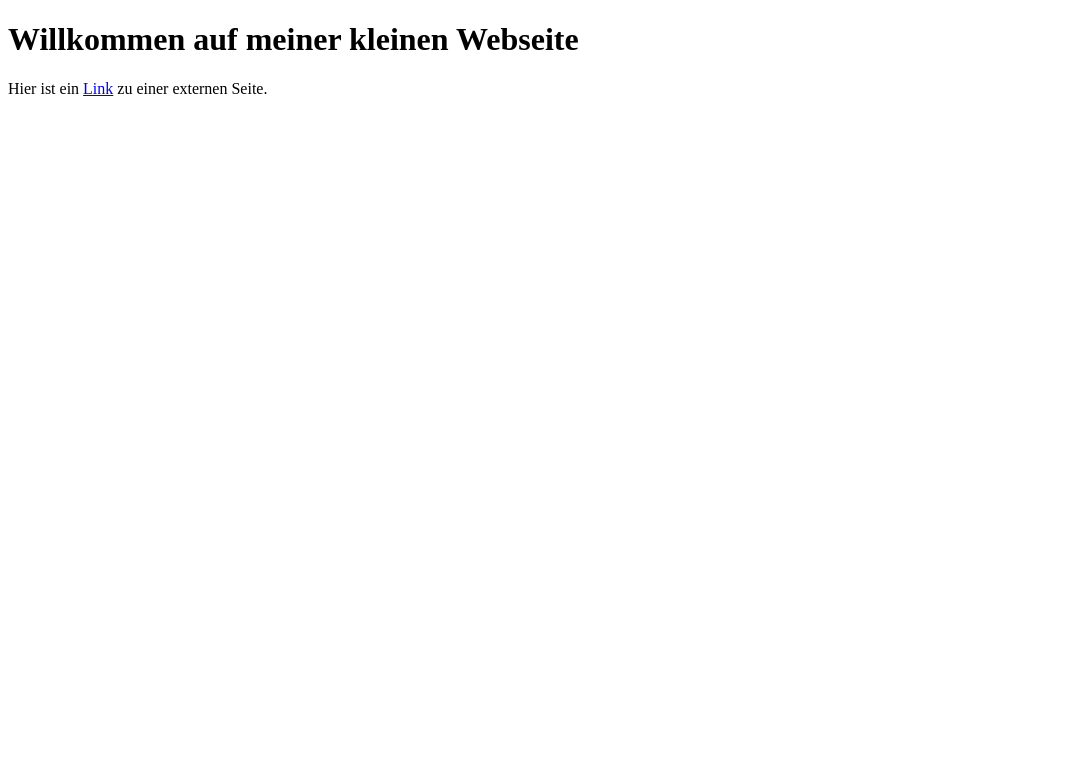
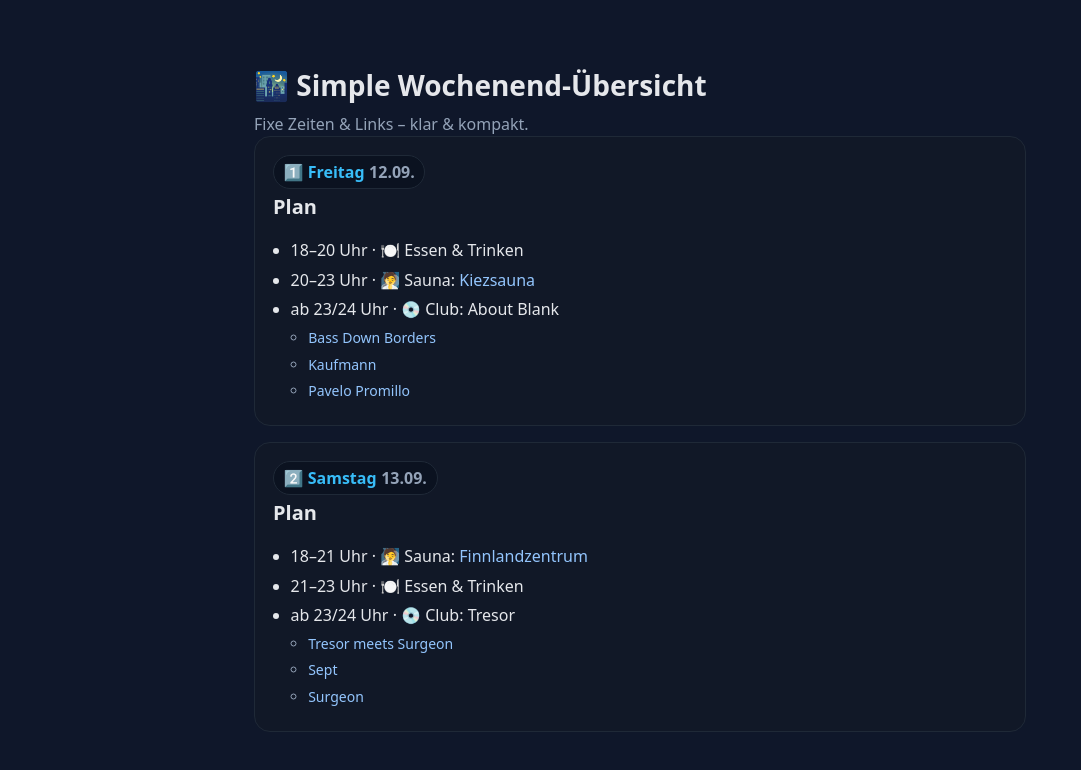
Before and after one commit to GeraldWagner/disco, a plain HTML site: page index.html in a window 1280 px wide. Shown: the whole page, without its empty margins (0-1081 px from the left). Drawn offline with Linux system fonts and the light colour scheme.

Commit message:
Added Content

```diff
--- a/index.html
+++ b/index.html
@@ -1,10 +1,72 @@
-<!DOCTYPE html>
-<html>
+<!doctype html>
+<html lang="de">
 <head>
-  <title>Meine kleine Webseite</title>
+  <meta charset="utf-8" />
+  <meta name="viewport" content="width=device-width, initial-scale=1" />
+  <title>Wochenend-Plan</title>
+  <style>
+    :root { --bg:#0f172a; --fg:#e5e7eb; --muted:#94a3b8; --card:#111827; --accent:#38bdf8; }
+    *{box-sizing:border-box} body{margin:0;font:16px/1.5 system-ui,Segoe UI,Roboto,Helvetica,Arial;background:var(--bg);color:var(--fg)}
+    .wrap{max-width:820px;margin:40px auto;padding:24px}
+    header h1{margin:0 0 6px;font-size:28px}
+    header p{margin:0;color:var(--muted)}
+    .grid{display:grid;gap:16px}
+    .card{background:var(--card);border:1px solid #1f2937;border-radius:16px;padding:18px}
+    .tag{display:inline-flex;align-items:center;gap:.5ch;padding:.25rem .6rem;border-radius:999px;background:#0b1220;border:1px solid #1f2937;color:var(--accent);font-weight:600}
+    h2{margin:.2rem 0 1rem;font-size:20px}
+    ul{margin:0;padding-left:1.1rem}
+    li{margin:.35rem 0}
+    a{color:#93c5fd;text-decoration:none} a:hover{text-decoration:underline}
+    time{color:var(--muted)}
+    .sub{margin-top:.25rem;color:var(--muted);font-size:14px}
+  </style>
 </head>
 <body>
-  <h1>Willkommen auf meiner kleinen Webseite</h1>
-  <p>Hier ist ein <a href="https://example.com">Link</a> zu einer externen Seite.</p>
+  <main class="wrap">
+    <header>
+      <h1>🌃 Simple Wochenend-Übersicht</h1>
+      <p>Fixe Zeiten & Links – klar & kompakt.</p>
+    </header>
+
+    <section class="grid">
+      <!-- Variante 1 -->
+      <article class="card">
+        <span class="tag">1️⃣ Freitag <time datetime="--09-12">12.09.</time></span>
+        <h2>Plan</h2>
+        <ul>
+          <li>18–20 Uhr · 🍽️ Essen & Trinken</li>
+          <li>20–23 Uhr · 🧖 Sauna:
+            <a href="https://www.kiezsauna.de/galerie/" target="_blank" rel="noopener">Kiezsauna</a>
+          </li>
+          <li>ab 23/24 Uhr · 💿 Club: About Blank
+            <ul class="sub">
+              <li><a href="https://de.ra.co/events/2192006" target="_blank" rel="noopener">Bass Down Borders</a></li>
+              <li><a href="https://www.youtube.com/watch?v=wgUaCSe-sP8" target="_blank" rel="noopener">Kaufmann</a></li>
+              <li><a href="https://www.youtube.com/watch?v=RyW9U7DjP24" target="_blank" rel="noopener">Pavelo Promillo</a></li>
+            </ul>
+          </li>
+        </ul>
+      </article>
+
+      <!-- Variante 2 -->
+      <article class="card">
+        <span class="tag">2️⃣ Samstag <time datetime="--09-13">13.09.</time></span>
+        <h2>Plan</h2>
+        <ul>
+          <li>18–21 Uhr · 🧖 Sauna:
+            <a href="https://www.finnlandzentrum.de/sauna/" target="_blank" rel="noopener">Finnlandzentrum</a>
+          </li>
+          <li>21–23 Uhr · 🍽️ Essen & Trinken</li>
+          <li>ab 23/24 Uhr · 💿 Club: Tresor
+            <ul class="sub">
+              <li><a href="https://de.ra.co/events/2227380" target="_blank" rel="noopener">Tresor meets Surgeon</a></li>
+              <li><a href="https://www.youtube.com/watch?v=3T4-Wb4Z5yA" target="_blank" rel="noopener">Sept</a></li>
+              <li><a href="https://www.youtube.com/watch?v=rl1a3oZdMvI" target="_blank" rel="noopener">Surgeon</a></li>
+            </ul>
+          </li>
+        </ul>
+      </article>
+    </section>
+  </main>
 </body>
 </html>
```
